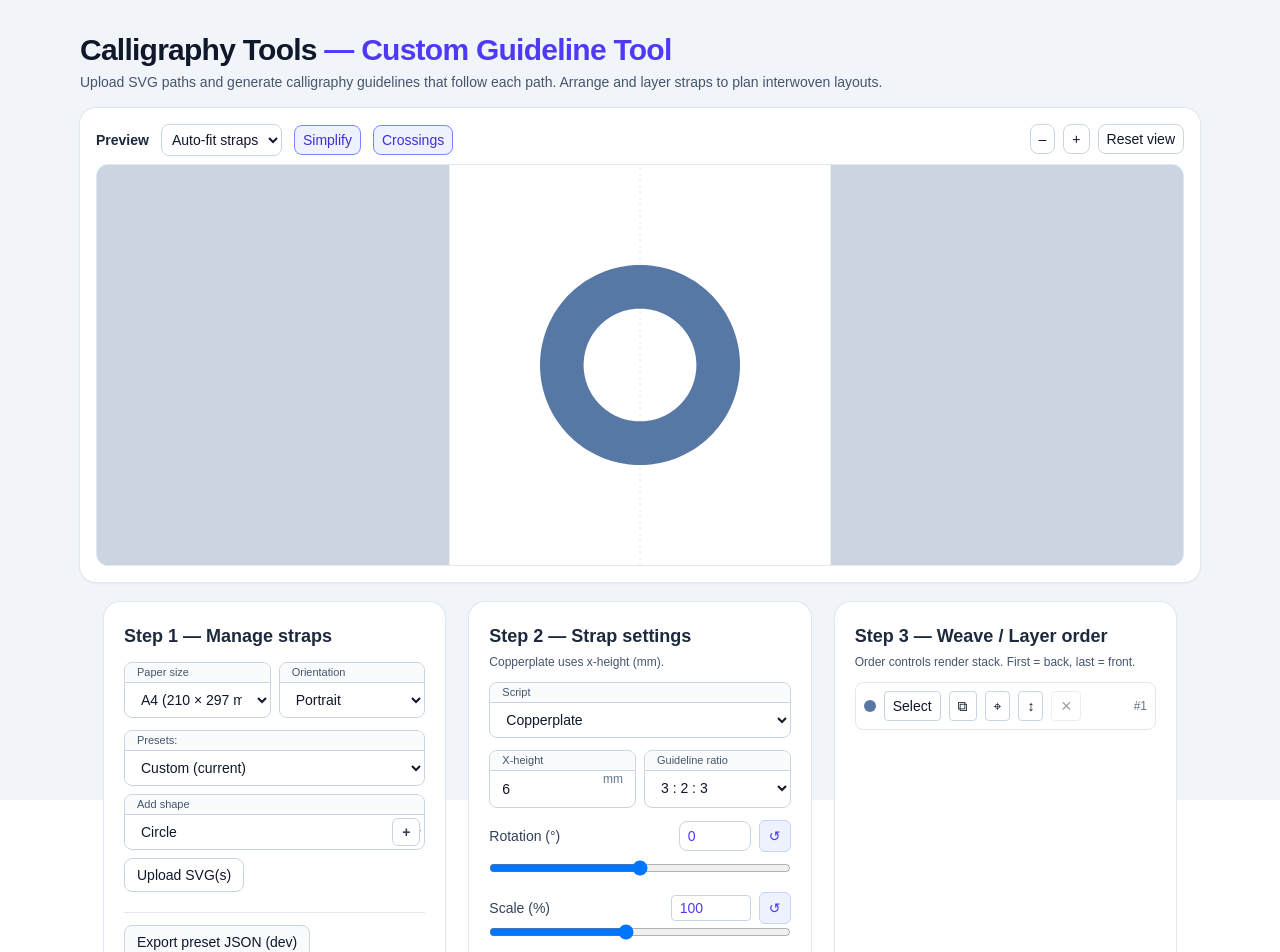
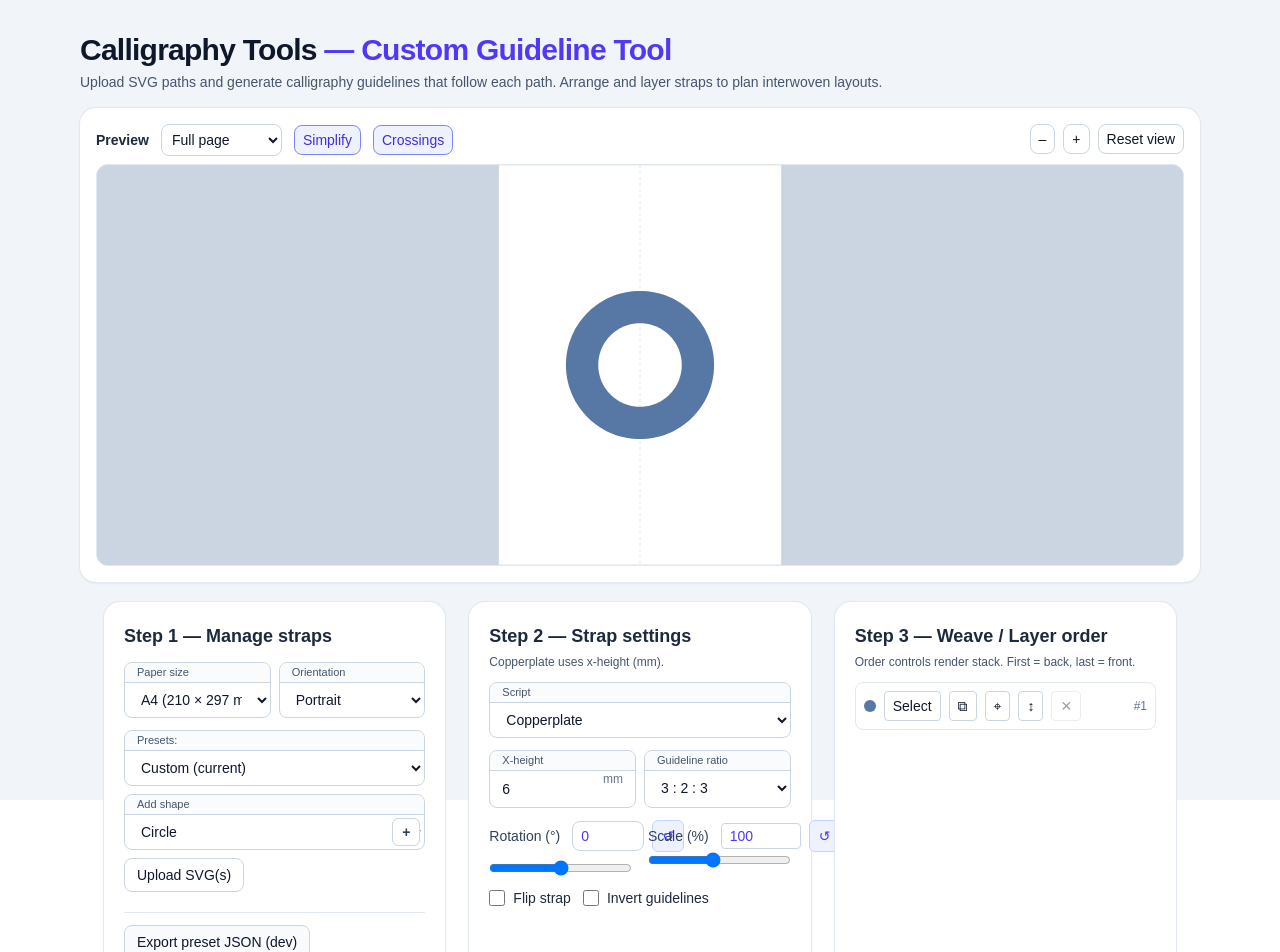
Before and after one commit to mashw/calligraphy-tools, a Next.js app: page /path-guides in a window 1280 px wide. Shown: the top 952 px of the page. Built offline with nearby package versions, Linux system fonts and the light colour scheme.

Commit message:
Refine Step 2 layout breakpoints and default fullpage view

```diff
--- a/src/app/path-guides/page.tsx
+++ b/src/app/path-guides/page.tsx
@@ -520,7 +520,7 @@ export default function PathGuidesPage() {
   }, [orientation, paper]);
   const centerX = box.w / 2;
   const centerY = box.h / 2;
-  const [view, setView] = useState<ViewMode>('autofit');
+  const [view, setView] = useState<ViewMode>('fullpage');
   const [zoom, setZoom] = useState(1.35);
   const [pan, setPan] = useState({ x: 0, y: 0 });
   const [isPanning, setIsPanning] = useState(false);
@@ -1901,7 +1901,7 @@ const setCrossingOver = (crossing: Crossing, overId: string) => {
 
               {activeStrap.script === 'Copperplate' ? (
                 <>
-                  <div className="grid grid-cols-1 sm:grid-cols-2 gap-2">
+                  <div className="grid grid-cols-2 gap-2">
                     <InsetLabeledField label="X-height" rightAdornment="mm">
                       <input type="number" min={0.5} step="0.5" className={INSET_CONTROL_MM} value={activeStrap.xHeightMMText ?? '6'} onChange={(e) => updateStrap(activeStrap.id, { xHeightMMText: e.target.value })} onWheel={(e) => e.currentTarget.blur()} />
                     </InsetLabeledField>
@@ -1951,9 +1951,9 @@ const setCrossingOver = (crossing: Crossing, overId: string) => {
                 </>
               )}
 
-              <div className="grid grid-cols-1 gap-4 select-none">
-                <div>
-                  <div className="flex items-center justify-between gap-3">
+              <div className="grid grid-cols-1 md:grid-cols-2 gap-4 select-none">
+                <div className="min-w-0">
+                  <div className="flex items-center justify-between gap-3 min-w-0">
                     <label className="font-medium text-slate-700 shrink-0">Rotation (°)</label>
                     <div className="flex items-center gap-2 shrink-0">
                       <input
@@ -2015,7 +2015,7 @@ const setCrossingOver = (crossing: Crossing, overId: string) => {
                       </button>
                     </div>
                   </div>
-                  <div className="mt-2 flex items-center gap-3 flex-nowrap">
+                  <div className="mt-2 flex items-center gap-3 min-w-0">
                     <input
                       type="range"
                       min={-180}
@@ -2037,8 +2037,8 @@ const setCrossingOver = (crossing: Crossing, overId: string) => {
                     />
                   </div>
                 </div>
-                <div>
-                  <div className="flex items-center justify-between gap-3">
+                <div className="min-w-0">
+                  <div className="flex items-center justify-between gap-3 min-w-0">
                     <label className="font-medium text-slate-700 shrink-0">Scale (%)</label>
                     <div className="flex items-center gap-2 shrink-0">
                       <input
```
